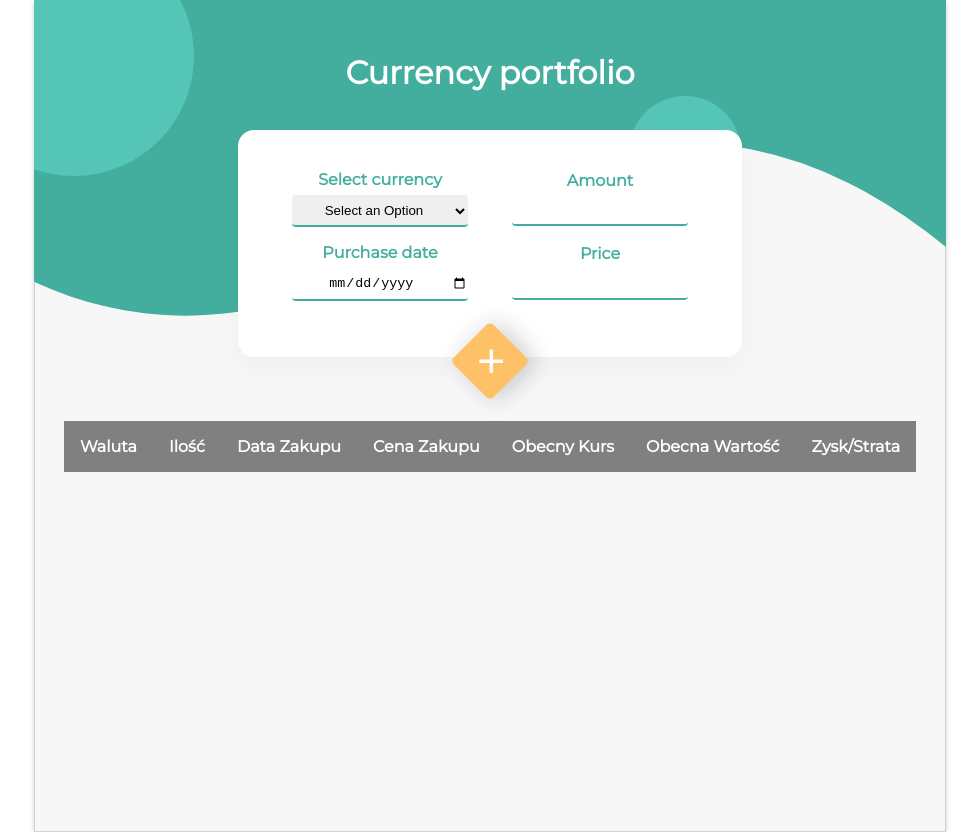
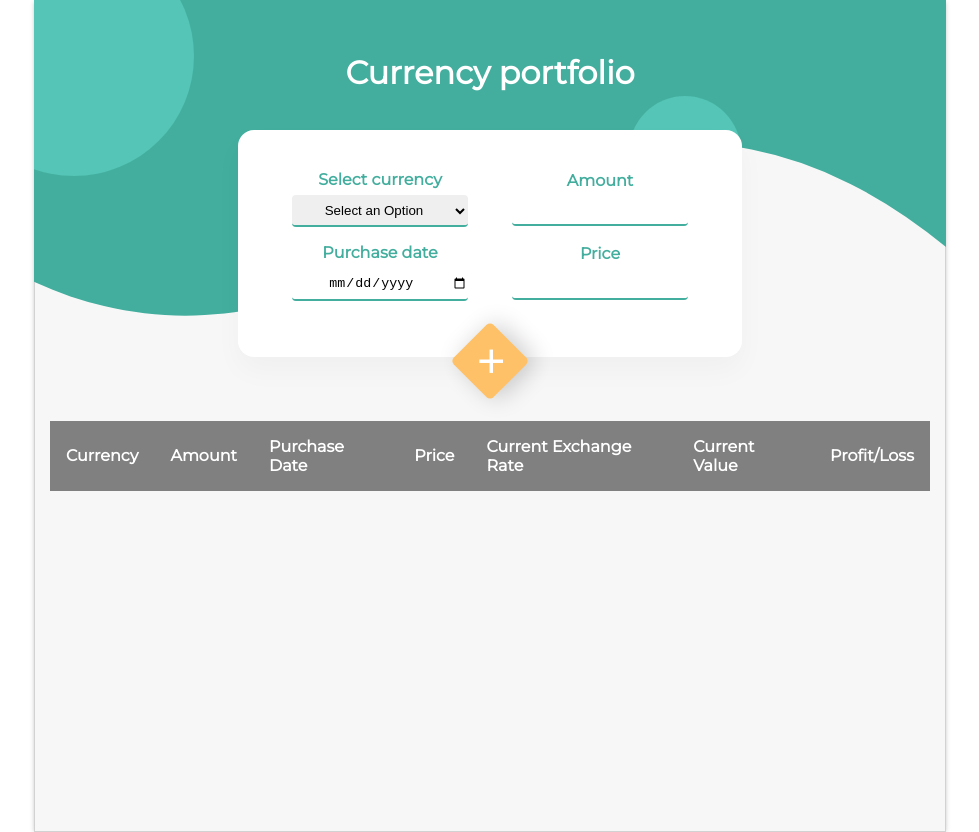
Before and after one commit to AgnieszkaSzostak/Currency-Portfolio-App, a React (Create React App) app: page / in a window 1280 px wide. Shown: the whole page, without its empty margins (150-1129 px from the left). Built offline with nearby package versions, Linux system fonts and the light colour scheme.

Commit message:
Add BEM classes to Wallet

```diff
--- a/src/components/Wallet/Wallet.js
+++ b/src/components/Wallet/Wallet.js
@@ -5,6 +5,7 @@ import { useDispatch, useSelector } from "react-redux"
 import { loadData } from "../../modules/localStorage/localStorage.actions";
 import { saveExchange } from "../../modules/exchange/exchange.actions";
 import { v4 as uuidv4 } from 'uuid';
+import { walletHeadings } from "../../helpers/fields";
 
 const Wallet = () => {
     const exchangesState = useSelector(state =>state.exchanges.data)
@@ -23,28 +24,22 @@ const Wallet = () => {
     },[lsState])
 
     return(
-        <StyledWallet className="wallet__table table">
-            <thead className="table__header">
-                <tr>
-                    <th>Waluta</th>
-                    <th>Ilość</th>
-                    <th>Data zakupu</th>
-                    <th>Cena zakupu</th>
-                    <th>Obecny kurs</th>
-                    <th>Obecna wartość</th>
-                    <th>Zysk/Strata</th>
+        <StyledWallet className="wallet">
+            <thead className="wallet__header">
+                <tr className="wallet__row">
+                    {walletHeadings.map(heading => <th className="wallet__heading">{heading}</th>)}
                 </tr>
             </thead>
-            <tbody className="table__main">
+            <tbody className="wallet__body">
                 {exchangesState.length > 0
-                    ? exchangesState.map(element => <tr key={uuidv4()}>
-                        <td>{element.currency}</td>
-                        <td>{element.amount}</td>
-                        <td>{element.purchaseDate}</td>
-                        <td>{element.price}zł</td>
-                        <td>{element.currentRate}zł</td>
-                        <td>{element.currentValue}zł</td>
-                        <td>{element.profit}zł</td>
+                    ? exchangesState.map(element => <tr className="wallet__row" key={uuidv4()}>
+                        <td className="wallet__cell">{element.currency}</td>
+                        <td className="wallet__cell">{element.amount}</td>
+                        <td className="wallet__cell">{element.purchaseDate}</td>
+                        <td className="wallet__cell">{element.price}zł</td>
+                        <td className="wallet__cell">{element.currentRate}zł</td>
+                        <td className="wallet__cell">{element.currentValue}zł</td>
+                        <td className="wallet__cell">{element.profit}zł</td>
                     </tr>)
                     : null}
             </tbody>
--- a/src/components/Wallet/Wallet.styled.js
+++ b/src/components/Wallet/Wallet.styled.js
@@ -1,11 +1,6 @@
 import styled from "styled-components";
 
 const StyledWallet = styled.table`
-    /* border-top: 1px solid #43AE9E;
-    border-left: 1px solid #43AE9E;
-    border-right: 1px solid #43AE9E;
-    /* background-color: rgba(67, 174, 158, 0.5); */
-    /* border-radius: 0.3em; */
     border-collapse: collapse;
     padding: 1rem;
     text-align: left;
@@ -26,11 +21,11 @@ thead th {
 tbody tr:nth-child(even) {
     background-color: rgba(255, 193, 104, 0.5)
 }
+tbody tr:nth-child(odd) {
+    background-color: white;
+}
 
-tbody tr {
-    --delay: .1s;
-    transition: .5s ease-in-out var(--delay), background-color 0s;
-}
+
 `
 
 export default StyledWallet
--- a/src/helpers/fields.js
+++ b/src/helpers/fields.js
@@ -38,3 +38,7 @@ export const fields = [
         error: 'Incorrect price value'
     },
 ]
+
+export const walletHeadings = [
+    "Currency", "Amount", "Purchase date", "Price", "Current exchange rate", "Current value", "Profit/Loss"
+]
```
